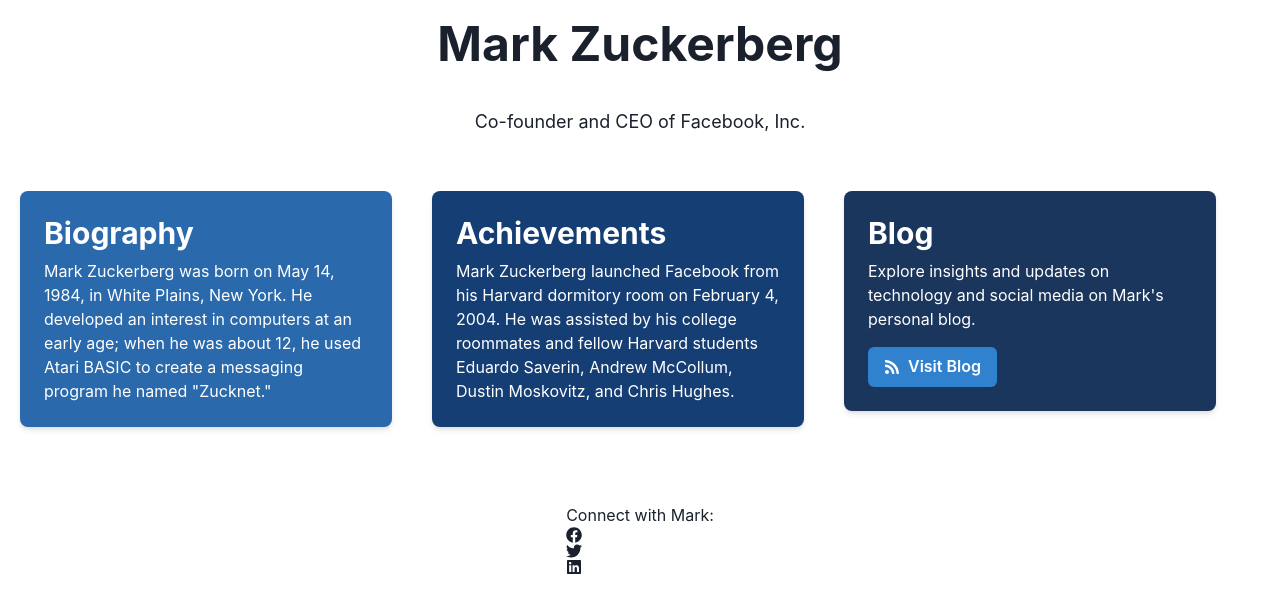
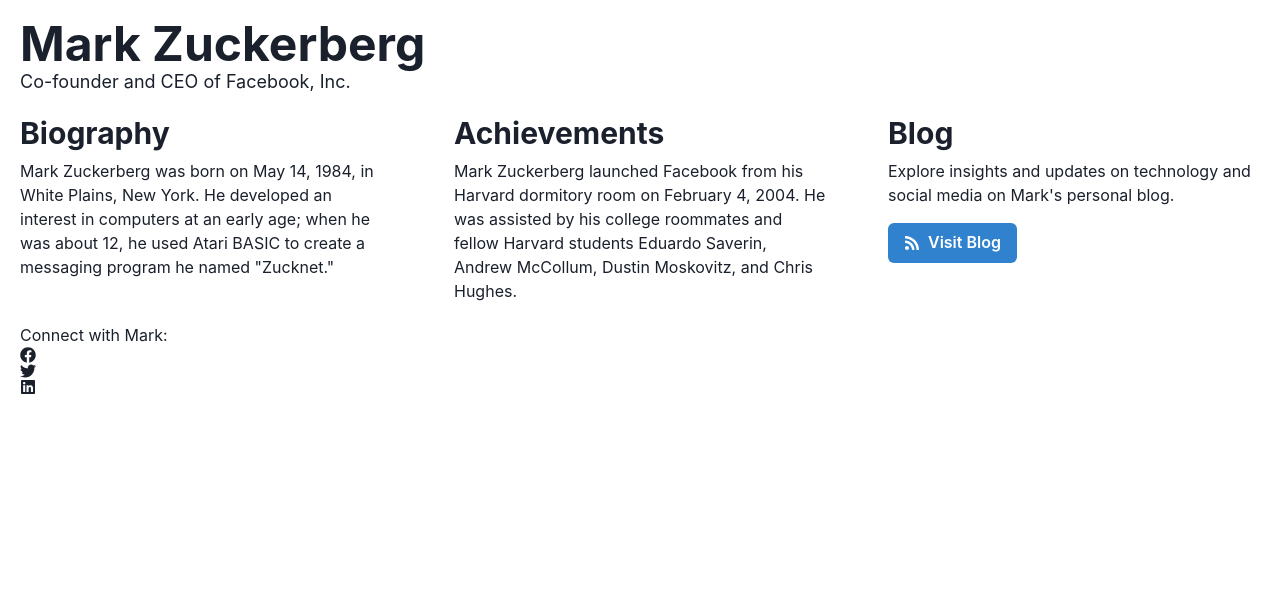
Before and after one commit to GPT-Engineer-App-Dev/zuck-personal-website, a React (Vite) app: page / in a window 1280 px wide. Shown: the top 612 px of the page. Built offline with nearby package versions, Linux system fonts and the light colour scheme.

Commit message:
Removed boxed layouts from the website for a clean and modern aesthetic.

```diff
--- a/src/pages/Index.jsx
+++ b/src/pages/Index.jsx
@@ -1,39 +1,39 @@
-import { Box, VStack, Heading, Text, Link, Button, HStack } from '@chakra-ui/react';
+import { Heading, Text, Link, Button } from '@chakra-ui/react';
 import { FaFacebook, FaTwitter, FaLinkedin, FaRss } from 'react-icons/fa';
 
 const Index = () => {
   return (
-    <VStack spacing={10} p={5}>
+    <div style={{ padding: '20px' }}>
       <Heading as="h1" size="2xl">Mark Zuckerberg</Heading>
       <Text fontSize="lg">Co-founder and CEO of Facebook, Inc.</Text>
-      <HStack spacing={10} align="start">
-        <Box as="section" p={6} boxShadow="md" borderRadius="lg" width="30%" backgroundColor="brand.700" marginY="4">
-          <Heading as="h2" size="lg" color="white">Biography</Heading>
-          <Text mt={2} color="white">
+      <div style={{ display: 'flex', justifyContent: 'space-between', marginTop: '20px' }}>
+        <div style={{ width: '30%' }}>
+          <Heading as="h2" size="lg">Biography</Heading>
+          <Text mt={2}>
             Mark Zuckerberg was born on May 14, 1984, in White Plains, New York. He developed an interest in computers at an early age; when he was about 12, he used Atari BASIC to create a messaging program he named "Zucknet."
           </Text>
-        </Box>
-        <Box as="section" p={6} boxShadow="md" borderRadius="lg" width="30%" backgroundColor="brand.800" marginY="4">
-          <Heading as="h2" size="lg" color="white">Achievements</Heading>
-          <Text mt={2} color="white">
+        </div>
+        <div style={{ width: '30%' }}>
+          <Heading as="h2" size="lg">Achievements</Heading>
+          <Text mt={2}>
             Mark Zuckerberg launched Facebook from his Harvard dormitory room on February 4, 2004. He was assisted by his college roommates and fellow Harvard students Eduardo Saverin, Andrew McCollum, Dustin Moskovitz, and Chris Hughes.
           </Text>
-        </Box>
-        <Box as="section" p={6} boxShadow="md" borderRadius="lg" width="30%" backgroundColor="brand.900" marginY="4">
-          <Heading as="h2" size="lg" color="white">Blog</Heading>
-          <Text mt={2} color="white">
+        </div>
+        <div style={{ width: '30%' }}>
+          <Heading as="h2" size="lg">Blog</Heading>
+          <Text mt={2}>
             Explore insights and updates on technology and social media on Mark's personal blog.
           </Text>
           <Button mt={4} leftIcon={<FaRss />} colorScheme="blue">Visit Blog</Button>
-        </Box>
-      </HStack>
-      <Box as="footer" pt={5}>
+        </div>
+      </div>
+      <div style={{ paddingTop: '20px' }}>
         <Text>Connect with Mark:</Text>
         <Link href="https://facebook.com" isExternal><FaFacebook /></Link>
         <Link href="https://twitter.com" isExternal><FaTwitter /></Link>
         <Link href="https://linkedin.com" isExternal><FaLinkedin /></Link>
-      </Box>
-    </VStack>
+      </div>
+    </div>
   );
 };
 
```
